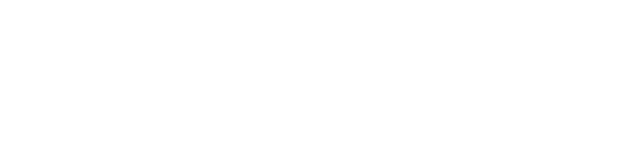
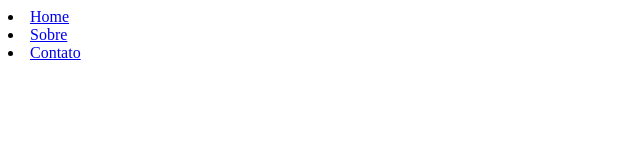
Before and after one commit to amandamuncao/MinicursoGit, a plain HTML site: page index.html in a window 1280 px wide. Shown: the whole page, without its empty margins (0-640 px from the left). Drawn offline with Linux system fonts and the light colour scheme.

Commit message:
Update index.html

```diff
--- a/index.html
+++ b/index.html
@@ -7,6 +7,9 @@
 	</head>
 
 	<body>
+		<li><a href="index.html">Home</li>
+		<li><a href="sobre.html">Sobre</li>
+		<li><a href="contato.html">Contato</li>
 	</body>
 
 </html>
```
